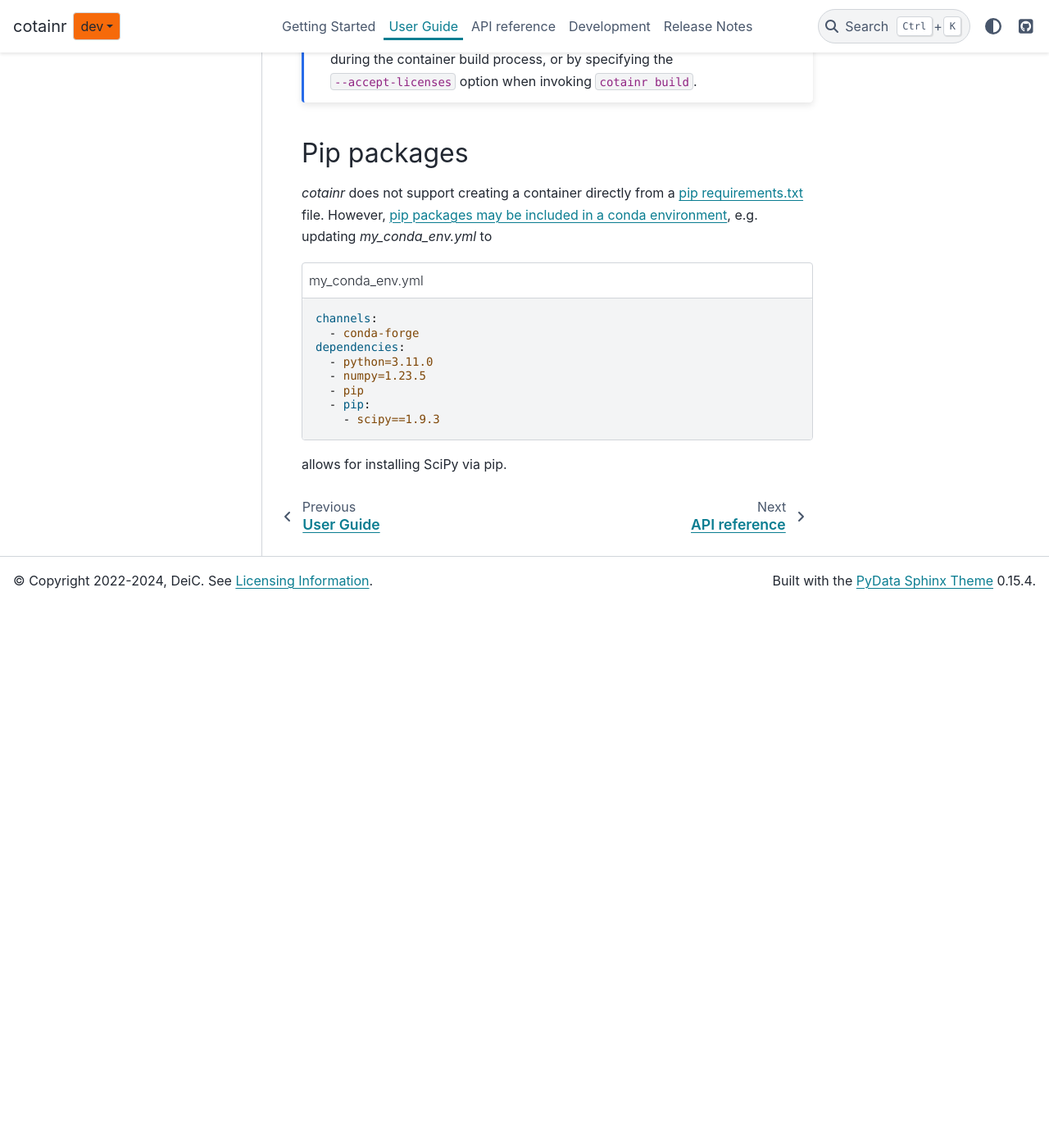
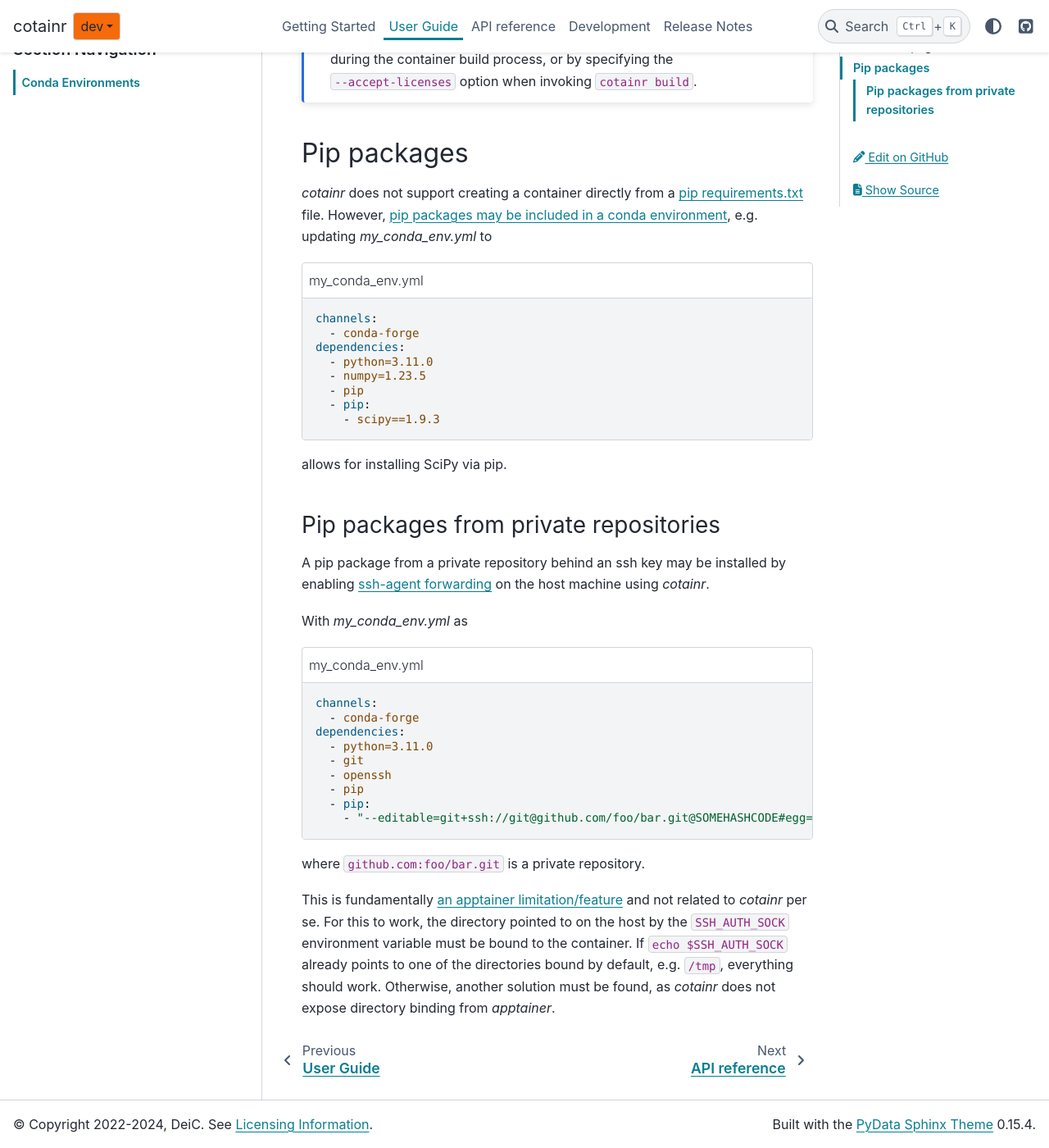
Before and after one commit to DeiC-HPC/cotainr, a Sphinx documentation site: the page built from doc/user_guide/conda_env.rst, in a window 1280 px wide and 1400 px high, scrolled down 1159 px. Shown: the whole window at 82% size. Built offline with Sphinx 7.4.7 and the PyData theme 0.15.4, drawn with Linux system fonts in a browser that asks for light colours; pages that are not in the unit, such as notebooks, are missing from menus; before the commit the page ends 1896 px from its top, so only the background shows below that.

Commit message:
Update conda_env.rst
Add a subsection about installing pip packages from private repositories behind an ssh key.

```diff
--- a/doc/user_guide/conda_env.rst
+++ b/doc/user_guide/conda_env.rst
@@ -63,3 +63,27 @@
         - scipy==1.9.3
 
 allows for installing SciPy via pip.
+
+Pip packages from private repositories
+^^^^^^^^^^^^^^^^^^^^^^^^^^^^^^^^^^^^^^
+A pip package from a private repository behind an ssh key may be installed by enabling `ssh-agent forwarding <https://docs.github.com/en/authentication/connecting-to-github-with-ssh/using-ssh-agent-forwarding>`_ on the host machine using `cotainr`.
+
+With `my_conda_env.yml` as
+
+.. code-block:: yaml
+    :caption: my_conda_env.yml
+
+    channels:
+      - conda-forge
+    dependencies:
+      - python=3.11.0
+      - git
+      - openssh
+      - pip
+      - pip:
+        - "--editable=git+ssh://git@github.com/foo/bar.git@SOMEHASHCODE#egg=baz"
+
+where :code:`github.com:foo/bar.git` is a private repository.
+
+This is fundamentally `an apptainer limitation/feature <https://stackoverflow.com/questions/65252415/use-ssh-key-of-host-during-singularity-apptainer-build>`_ and not related to `cotainr` per se.
+For this to work, the directory pointed to on the host by the :code:`SSH_AUTH_SOCK` environment variable must be bound to the container. If :code:`echo $SSH_AUTH_SOCK` already points to one of the directories bound by default, e.g. :code:`/tmp`, everything should work. Otherwise, another solution must be found, as `cotainr` does not expose directory binding from `apptainer`.
```
